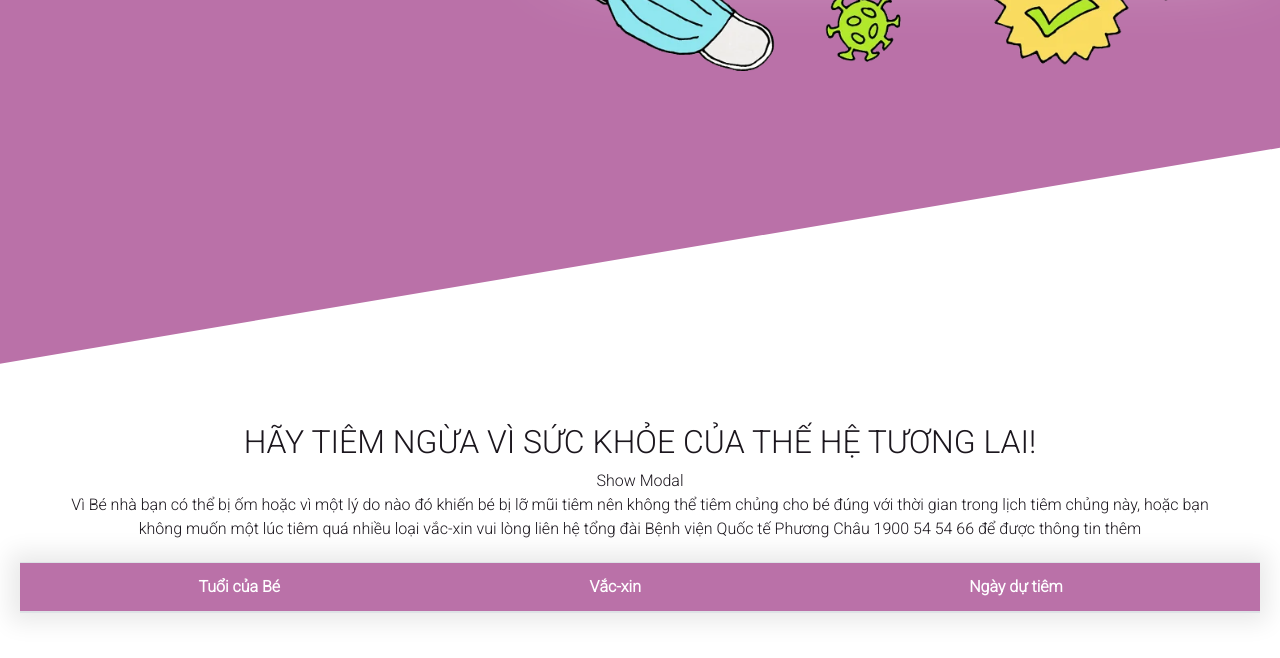
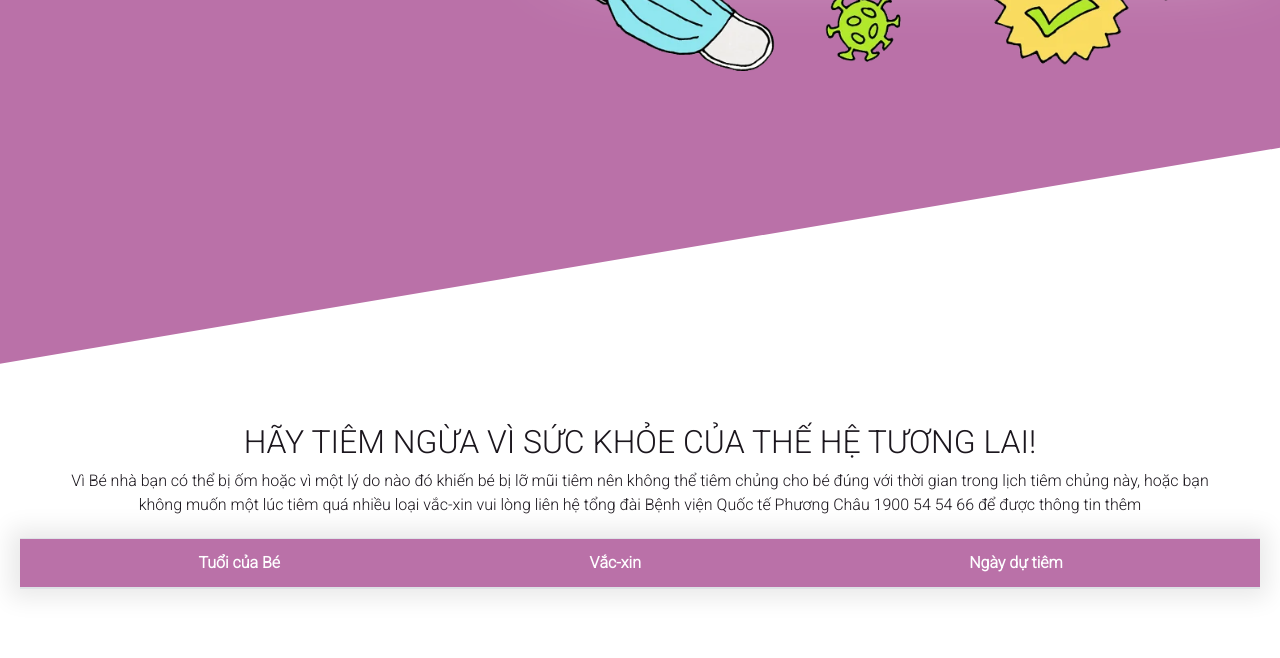
Before and after one commit to llthanh714/PcTiemNgua, a plain HTML site: page index.html in a window 1280 px wide. Shown: the part 436-1094 px from the top of the page. Drawn offline with nearby package versions, Linux system fonts and the light colour scheme; some packages are replaced by stand-ins of ours; a script that the page names is missing.

Commit message:
edit index

```diff
--- a/index.html
+++ b/index.html
@@ -142,7 +142,6 @@
       <h2>
         HÃY TIÊM NGỪA VÌ SỨC KHỎE CỦA THẾ HỆ TƯƠNG LAI!
       </h2>
-      <a onclick="showDetail('6trong1')">Show Modal</a>
       <p>
         Vì Bé nhà bạn có thể bị ốm hoặc vì một lý do nào đó khiến bé bị lỡ mũi tiêm nên không thể tiêm chủng cho bé đúng
         với thời gian trong lịch tiêm chủng này, hoặc bạn không muốn một lúc tiêm quá nhiều loại vắc-xin vui lòng liên
```
